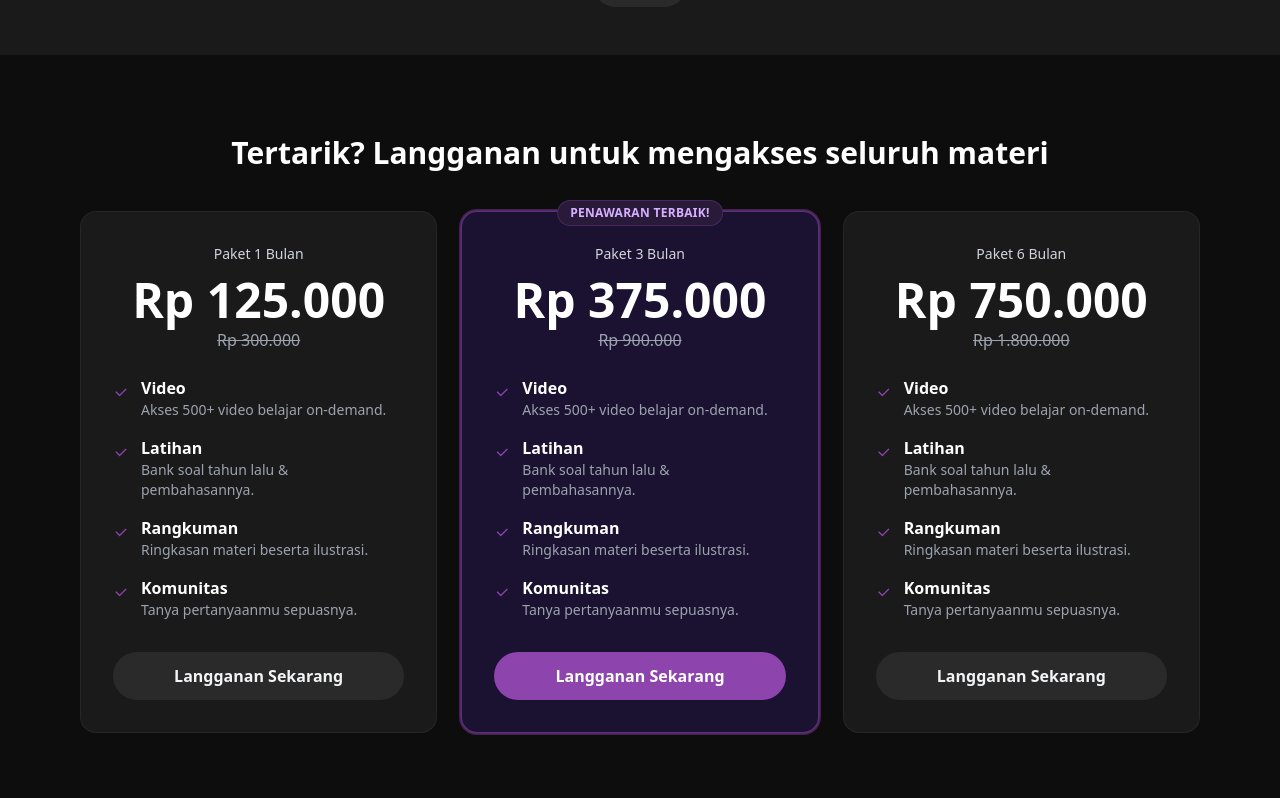
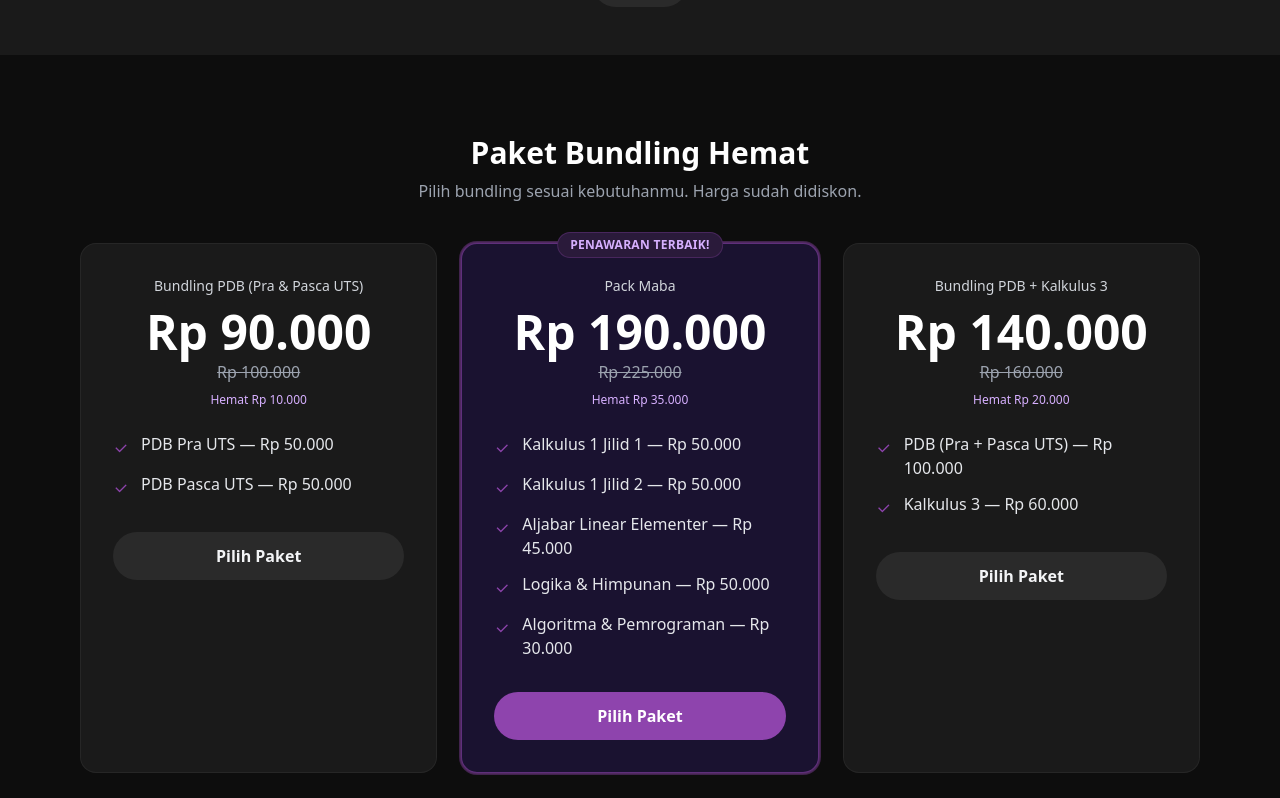
Before and after one commit to FeynmanProject/feynmanproject.github.io, a Next.js app: page /books in a window 1280 px wide. Shown: the part 742-1540 px from the top of the page. Built offline with nearby package versions, Linux system fonts and the light colour scheme.

Commit message:
Update page.tsx

```diff
--- a/app/books/page.tsx
+++ b/app/books/page.tsx
@@ -8,45 +8,67 @@ import { useRef } from 'react';
 import { usePathname } from 'next/navigation';
 
 // ——— Pricing Section ———
+// ——— Pricing Section (baru) ———
 function PricingSection() {
   const plans = [
+    // KIRI
     {
-      title: 'Paket 1 Bulan',
-      price: 'Rp 125.000',
-      struck: 'Rp 300.000',
+      title: 'Bundling PDB (Pra & Pasca UTS)',
+      price: 'Rp 90.000',
+      struck: 'Rp 100.000',
       highlight: false,
-      cta: '#',
+      badge: undefined,
+      cta: '#', // ganti ke link checkout kamu
+      includes: [
+        'PDB Pra UTS — Rp 50.000',
+        'PDB Pasca UTS — Rp 50.000',
+      ],
+      footnote: 'Hemat Rp 10.000',
     },
+
+    // TENGAH — PENAWARAN TERBAIK
     {
-      title: 'Paket 3 Bulan',
-      price: 'Rp 375.000',
-      struck: 'Rp 900.000',
+      title: 'Pack Maba',
+      price: 'Rp 190.000',
+      struck: 'Rp 225.000',
       highlight: true,
       badge: 'PENAWARAN TERBAIK!',
       cta: '#',
+      includes: [
+        'Kalkulus 1 Jilid 1 — Rp 50.000',
+        'Kalkulus 1 Jilid 2 — Rp 50.000',
+        'Aljabar Linear Elementer — Rp 45.000',
+        'Logika & Himpunan — Rp 50.000',
+        'Algoritma & Pemrograman — Rp 30.000',
+      ],
+      footnote: 'Hemat Rp 35.000',
     },
+
+    // KANAN
     {
-      title: 'Paket 6 Bulan',
-      price: 'Rp 750.000',
-      struck: 'Rp 1.800.000',
+      title: 'Bundling PDB + Kalkulus 3',
+      price: 'Rp 140.000',
+      struck: 'Rp 160.000',
       highlight: false,
+      badge: undefined,
       cta: '#',
+      includes: [
+        'PDB (Pra + Pasca UTS) — Rp 100.000',
+        'Kalkulus 3 — Rp 60.000',
+      ],
+      footnote: 'Hemat Rp 20.000',
     },
-  ];
-
-  const features = [
-    { label: 'Video', desc: 'Akses 500+ video belajar on-demand.' },
-    { label: 'Latihan', desc: 'Bank soal tahun lalu & pembahasannya.' },
-    { label: 'Rangkuman', desc: 'Ringkasan materi beserta ilustrasi.' },
-    { label: 'Komunitas', desc: 'Tanya pertanyaanmu sepuasnya.' },
   ];
 
   return (
     <section className="py-20 bg-[#0D0D0D]">
       <div className="max-w-6xl mx-auto px-4">
         <h2 className="text-center text-2xl md:text-3xl font-bold mb-2">
-          Tertarik? Langganan untuk mengakses seluruh materi
+          Paket Bundling Hemat
         </h2>
+        <p className="text-center text-gray-400">
+          Pilih bundling sesuai kebutuhanmu. Harga sudah didiskon.
+        </p>
 
         <div className="grid grid-cols-1 md:grid-cols-3 gap-6 mt-10">
           {plans.map((p, i) => (
@@ -70,17 +92,20 @@ function PricingSection() {
                 <div className="mt-3">
                   <div className="text-4xl md:text-5xl font-extrabold">{p.price}</div>
                   <div className="text-gray-400 line-through mt-1">{p.struck}</div>
+                  {p.footnote && (
+                    <div className="mt-2 text-xs text-[#D7B0FF]">
+                      {p.footnote}
+                    </div>
+                  )}
                 </div>
               </div>
 
-              <ul className="space-y-4 mb-8">
-                {features.map((f) => (
-                  <li key={f.label} className="flex items-start gap-3">
+              {/* Daftar item di paket */}
+              <ul className="space-y-3 mb-8">
+                {p.includes.map((line, idx) => (
+                  <li key={idx} className="flex items-start gap-3">
                     <i className="ri-check-line mt-1 text-[#8E44AD]" />
-                    <div>
-                      <div className="font-semibold">{f.label}</div>
-                      <div className="text-sm text-gray-400">{f.desc}</div>
-                    </div>
+                    <span className="text-gray-200">{line}</span>
                   </li>
                 ))}
               </ul>
@@ -94,7 +119,7 @@ function PricingSection() {
                     : 'bg-[#2A2A2A] hover:bg-[#8E44AD]/20 text-gray-100 hover:text-white',
                 ].join(' ')}
               >
-                Langganan Sekarang
+                Pilih Paket
               </a>
             </div>
           ))}
@@ -103,7 +128,6 @@ function PricingSection() {
     </section>
   );
 }
-
 export default function Books() {
   const [isMenuOpen, setIsMenuOpen] = useState(false);
   const bookSliderRef = useRef<HTMLDivElement>(null);
```
